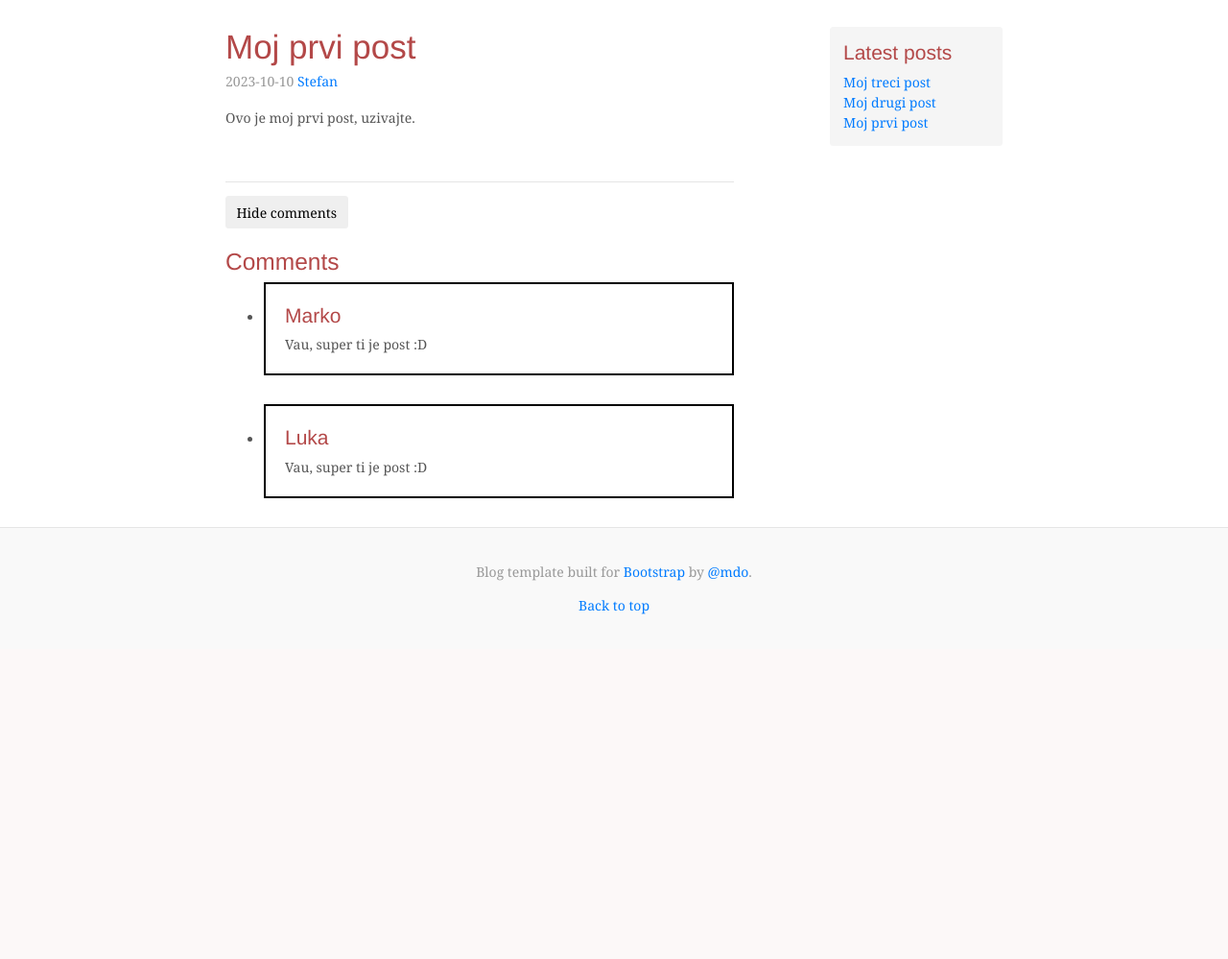
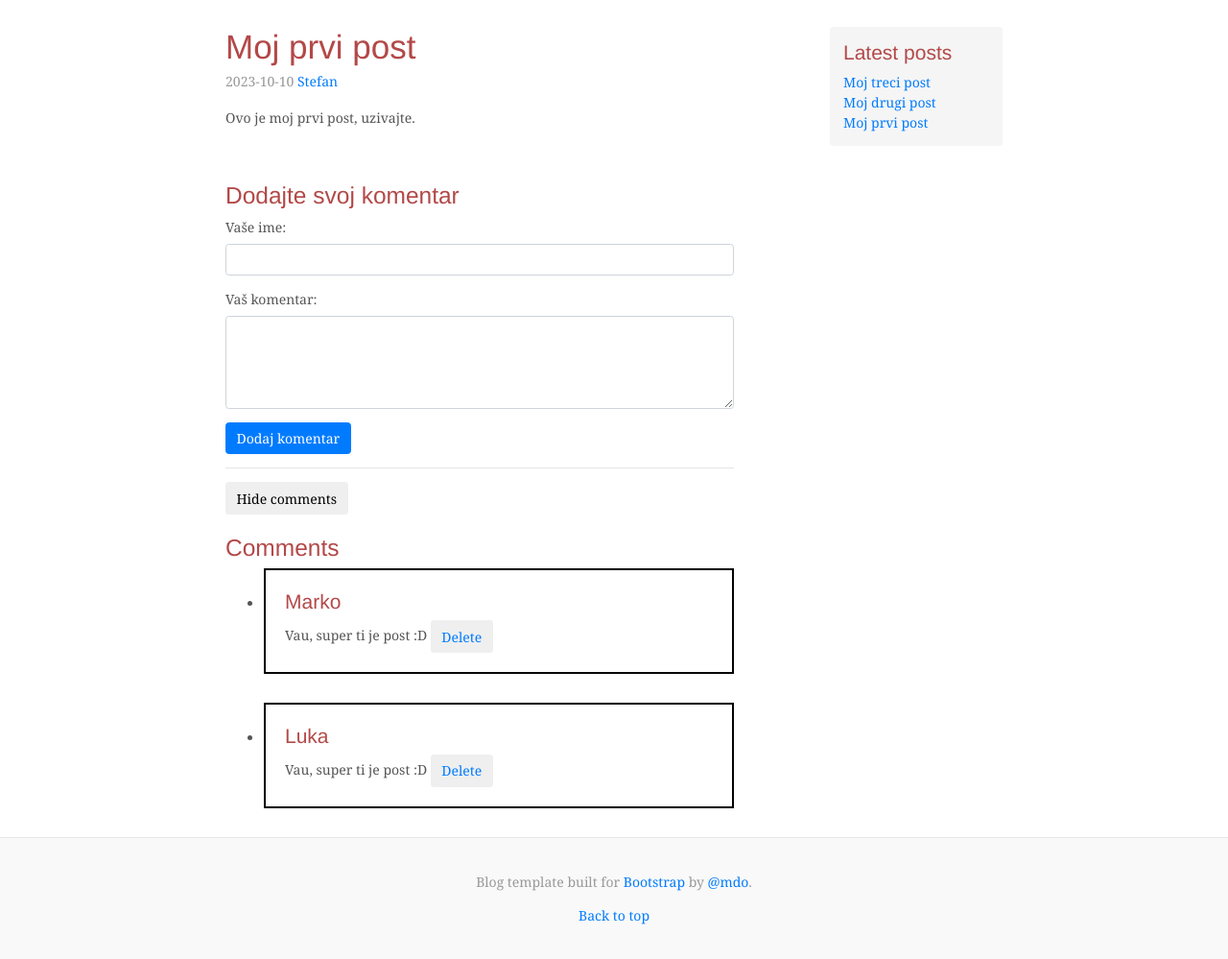
Before and after one commit to stefandrazic/OK_Zavrsni, a PHP site: page /single-post.php?post_id=1 in a window 1280 px wide. Shown: the part 205-1204 px from the top of the page at 96% size. Before the commit the page ends 845 px from the top, so only its background shows below. Run offline with PHP 8.4, Linux system fonts and the light colour scheme; data comes from the database, SQL or seed files in the repository.

Commit message:
Zadatak 8

```diff
--- a/comments.php
+++ b/comments.php
@@ -1,4 +1,18 @@
+<?php $postId = $_GET['post_id']; ?>
 <div class="comments">
+    <h3>Dodajte svoj komentar</h3>
+    <form action="create-comment.php" method="post" onsubmit="return validateCommentForm();">
+        <div class="form-group">
+            <label for="author">Vaše ime:</label>
+            <input type="text" name="author" id="author" class="form-control">
+        </div>
+        <div class="form-group">
+            <label for="text">Vaš komentar:</label>
+            <textarea name="text" id="text" class="form-control" rows="4"></textarea>
+        </div>
+        <input type="hidden" name="post_id" value="<?= $postId ?>">
+        <button type="submit" class="btn btn-primary">Dodaj komentar</button>
+    </form>
     <hr>
     <button class="btn btn-default" id="comments-btn">Hide comments</button>
     <h3>Comments</h3>
@@ -9,6 +23,8 @@
                     <?= $comment['author'] ?>
                 </h4>
                 <?= $comment['text'] ?>
+                <button class="btn btn-default"><a
+                        href="delete-comment.php?post_id=<?= $postId ?>&id=<?= $comment['id'] ?>">Delete</a></button>
             </li>
         <?php } ?>
     </ul>
--- a/script.js
+++ b/script.js
@@ -10,3 +10,13 @@ comments_btn.addEventListener("click", () => {
     comments_btn.innerHTML = "Hide comments";
   }
 });
+
+function validateCommentForm() {
+  var author = document.getElementById("author").value;
+  var text = document.getElementById("text").value;
+
+  if (!author || !text) {
+    alert("Molimo popunite sva polja za unos komentara.");
+    return false;
+  }
+}
```
Also changed, not shown: create-comment.php (added, +16 -0 lines), delete-comment.php (added, +15 -0 lines).
